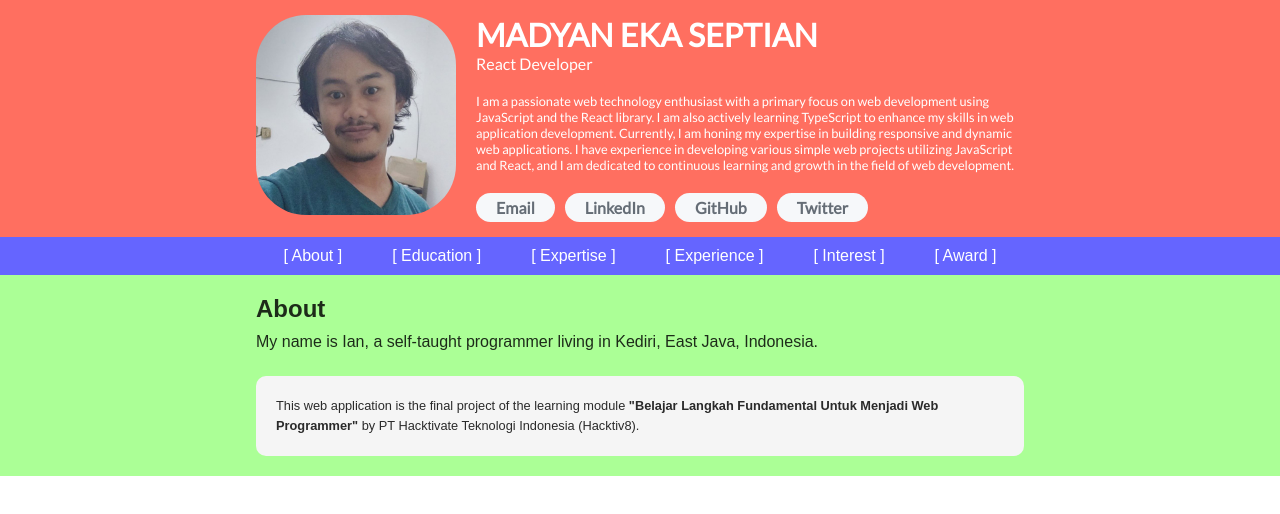
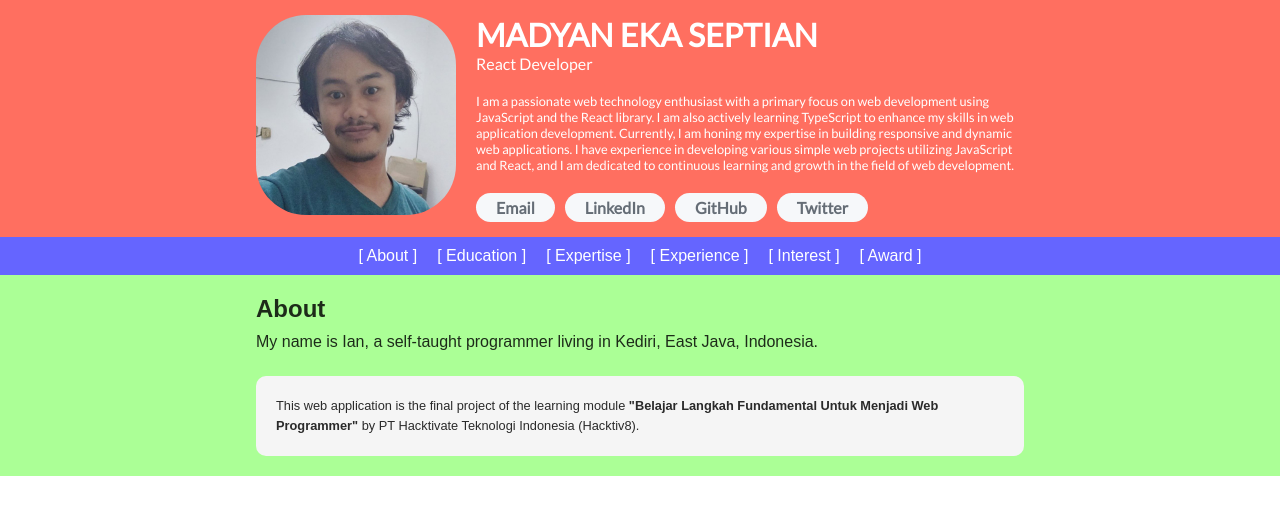
Before and after one commit to madyanes/cv-prakerja-hacktiv8, a React (Vite) app: page / in a window 1280 px wide. Shown: the top 514 px of the page. Built offline with nearby package versions, Linux system fonts and the light colour scheme; a web font is replaced by a local one.

Commit message:
Adjust navbar gap

```diff
--- a/src/App.css
+++ b/src/App.css
@@ -38,7 +38,8 @@ nav {
 nav ul {
   display: flex;
   flex-wrap: wrap;
-  gap: 50px;
+  column-gap: 20px;
+  row-gap: 5px;
   list-style: none;
   color: white;
 }
@@ -117,7 +118,8 @@ article footer {
 
 @media screen and (width <= 768px) {
   nav ul {
-    gap: 10px;
+    column-gap: 10px;
+    row-gap: 5px;
   }
 
   .wrapper {
```
